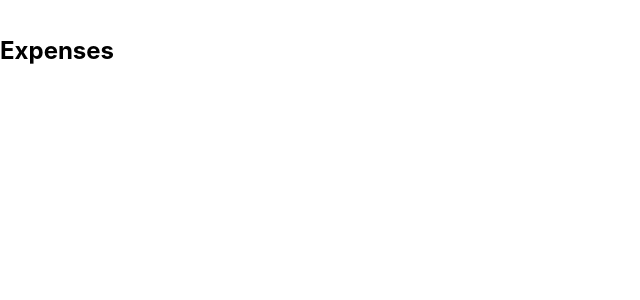
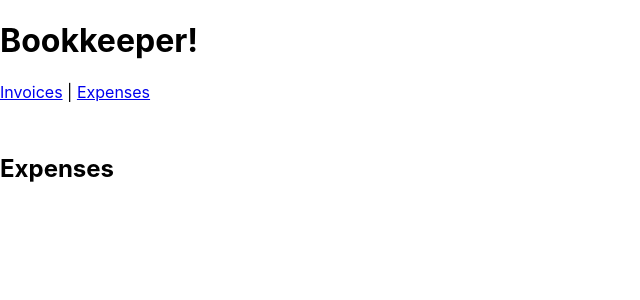
Before and after one commit to SajedurRahmanShihab/react-router-v6-documentation, a React (Create React App) app: page /expenses in a window 1280 px wide. Shown: the top 300 px of the page, without its empty margins (0-640 px from the left). Built offline with nearby package versions, Linux system fonts and the light colour scheme.

Commit message:
nested routes

```diff
--- a/src/App.js
+++ b/src/App.js
@@ -1,4 +1,4 @@
-import { Link } from "react-router-dom";
+import { Link, Outlet } from "react-router-dom";
 
 export default function App() {
   return (
@@ -13,6 +13,7 @@ export default function App() {
         <Link to="/invoices">Invoices</Link> | {" "}
         <Link to="/expenses">Expenses</Link>
       </nav>
+      <Outlet />
     </div>
   )
 }
--- a/src/index.js
+++ b/src/index.js
@@ -10,9 +10,11 @@ import Invoices from './routes/invoices';
 ReactDOM.render(
   <BrowserRouter>
     <Routes>
-      <Route path="/" element={<App />} />
-      <Route path="expenses" element={<Expenses />} />
-      <Route path="invoices" element={<Invoices />} />
+      <Route path="/" element={<App />} >
+        <Route path="expenses" element={<Expenses />} />
+        <Route path="invoices" element={<Invoices />} />
+      </Route>
+
     </Routes>
   </BrowserRouter>
   ,
```
